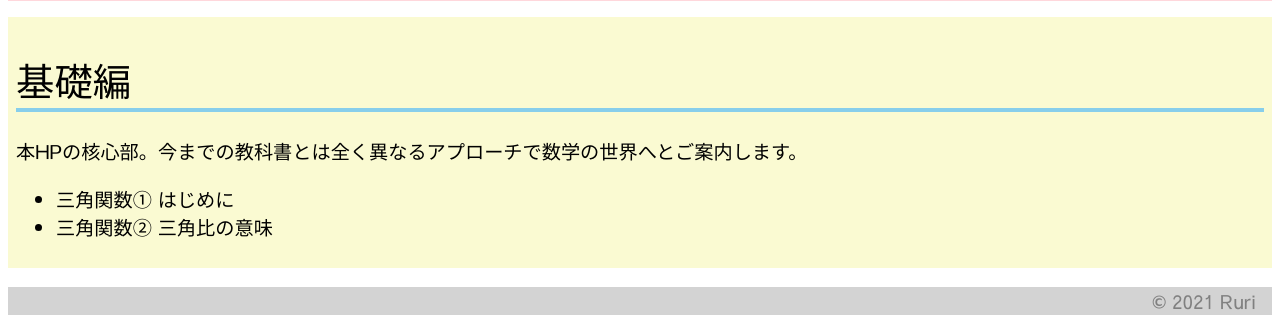
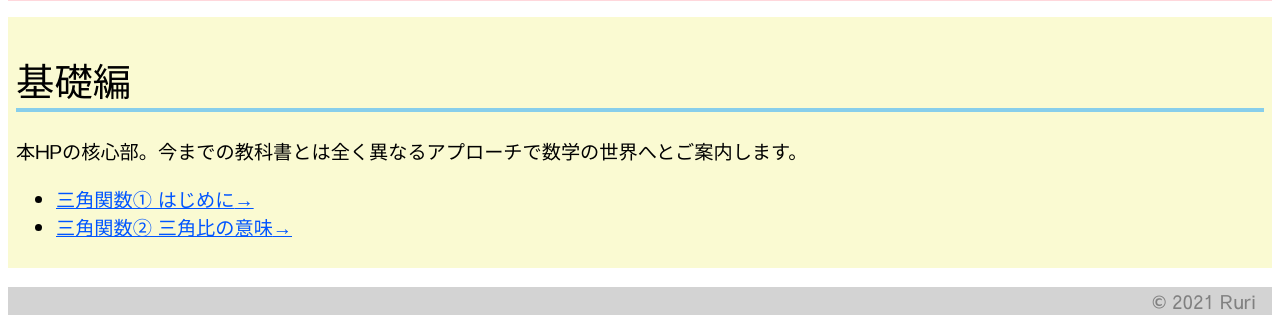
Before and after one commit to mtm9-math/mtm9-math.github.io, a PHP site: page /base/index.html in a window 1280 px wide. Shown: the part 548-882 px from the top of the page. Run offline with PHP 8.4, Linux system fonts and the light colour scheme; some web fonts are replaced.

Commit message:
Add files via upload

```diff
--- a/-css/header.css
+++ b/-css/header.css
@@ -5,7 +5,7 @@ header {
     padding: 0.5rem;
 
     background-color: #ffd7dc;
-  font-size: 1.2rem;
+    /* font-size: 1.2rem; */
     text-align: center;
 }
 
--- a/about/index.html
+++ b/about/index.html
@@ -4,6 +4,7 @@
         <meta charset="utf-8">
         <title>About i^i|世界にはiしかない</title>
 
+        <meta name="viewport" content="width=device-width, initial-scale=1.0">
         <base href="../">
         <link rel="stylesheet" href="-css/master.css">
         <link href="https://fonts.googleapis.com/css?family=Sawarabi+Mincho" rel="stylesheet">
--- a/base/index.html
+++ b/base/index.html
@@ -4,6 +4,7 @@
         <meta charset="utf-8">
         <title>基礎編|世界にはiしかない</title>
 
+        <meta name="viewport" content="width=device-width, initial-scale=1.0">
         <base href="../">
         <link rel="stylesheet" href="-css/master.css">
         <link href="https://fonts.googleapis.com/css?family=Sawarabi+Mincho" rel="stylesheet">
@@ -38,7 +39,7 @@
         <main>
             <h1>基礎編</h1>
             <p>本HPの核心部。今までの教科書とは全く異なるアプローチで数学の世界へとご案内します。</p>
-            <ul>
+            <ul class="arrowlink">
                 <li><a href="">三角関数① はじめに</a></li>
                 <li><a href="">三角関数② 三角比の意味</a></li>
             </ul>
```
Lines whose indentation alone changed are shown as unchanged.
